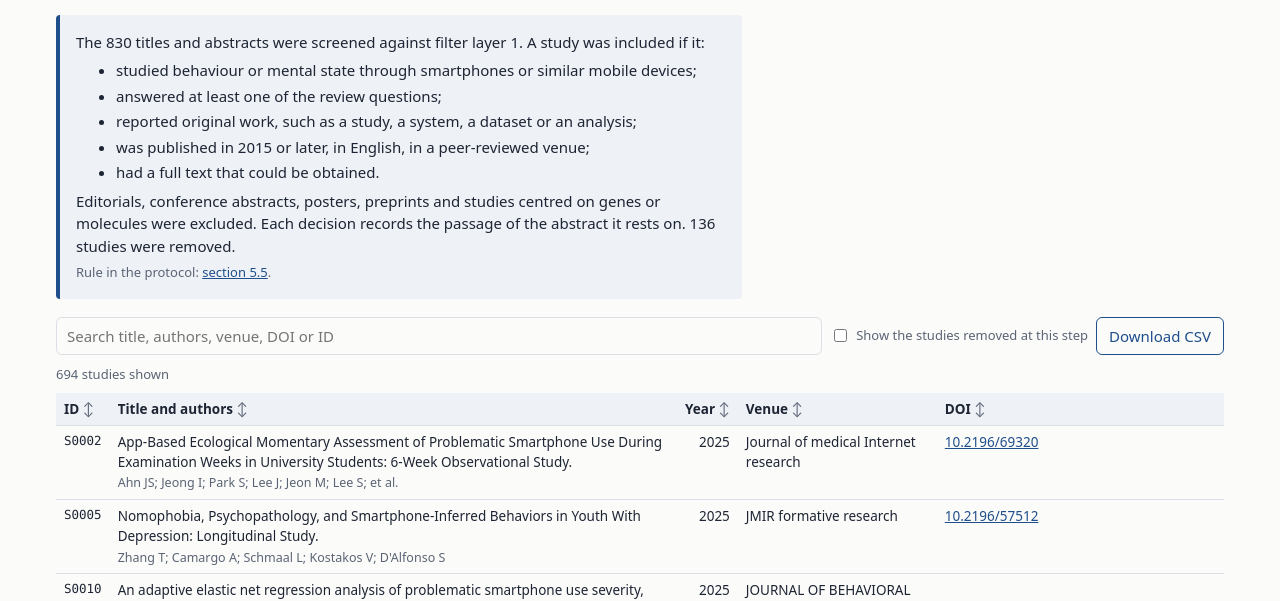
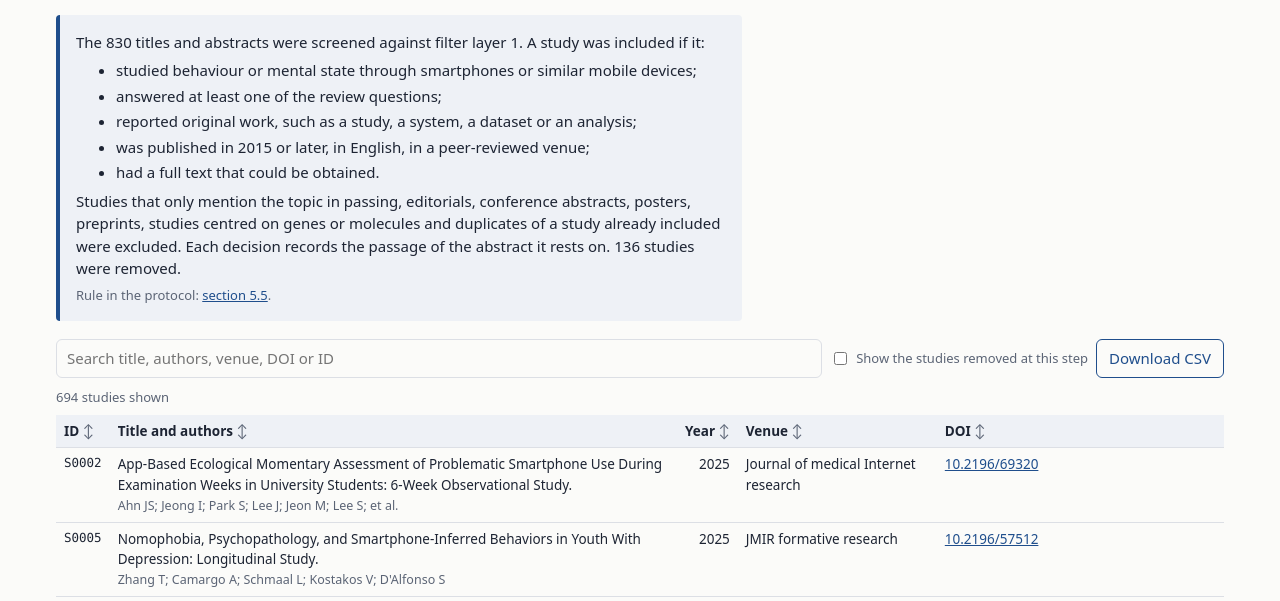
Before and after one commit to Amine44226/safeguard-literature-review, a plain HTML site: page step5.html in a window 1280 px wide. Shown: the part 161-762 px from the top of the page. Drawn offline with Linux system fonts and the light colour scheme.

Commit message:
Step 5 page: exclusion wording aligned with the protocol
Co-Authored-By: Claude Fable 5.2 <noreply@anthropic.com>

```diff
--- a/step5.html
+++ b/step5.html
@@ -9,7 +9,7 @@
 <body>
 <header class="top"><a href="index.html">SAFEGUARD literature review</a><span>Study explorer</span></header>
 <main>
-<p class="crumb">Step 5 of 7 · <a href="step4.html">previous step</a> · <a href="step6.html">next step</a></p><h1>Step 5. Title and abstract</h1><p class="lede">Studies that fail filter layer 1 are removed. <b>694</b> studies left. The step started from 830.</p><div class="rule"><p>The 830 titles and abstracts were screened against filter layer 1. A study was included if it:</p><ul><li>studied behaviour or mental state through smartphones or similar mobile devices;</li><li>answered at least one of the review questions;</li><li>reported original work, such as a study, a system, a dataset or an analysis;</li><li>was published in 2015 or later, in English, in a peer-reviewed venue;</li><li>had a full text that could be obtained.</li></ul><p>Editorials, conference abstracts, posters, preprints and studies centred on genes or molecules were excluded. Each decision records the passage of the abstract it rests on. 136 studies were removed.</p><p class="proto">Rule in the protocol: <a href="protocol.html#s5-5">section 5.5</a>.</p></div><div id="app"></div>
+<p class="crumb">Step 5 of 7 · <a href="step4.html">previous step</a> · <a href="step6.html">next step</a></p><h1>Step 5. Title and abstract</h1><p class="lede">Studies that fail filter layer 1 are removed. <b>694</b> studies left. The step started from 830.</p><div class="rule"><p>The 830 titles and abstracts were screened against filter layer 1. A study was included if it:</p><ul><li>studied behaviour or mental state through smartphones or similar mobile devices;</li><li>answered at least one of the review questions;</li><li>reported original work, such as a study, a system, a dataset or an analysis;</li><li>was published in 2015 or later, in English, in a peer-reviewed venue;</li><li>had a full text that could be obtained.</li></ul><p>Studies that only mention the topic in passing, editorials, conference abstracts, posters, preprints, studies centred on genes or molecules and duplicates of a study already included were excluded. Each decision records the passage of the abstract it rests on. 136 studies were removed.</p><p class="proto">Rule in the protocol: <a href="protocol.html#s5-5">section 5.5</a>.</p></div><div id="app"></div>
 </main>
 <script src="data/papers.js"></script>
 <script src="assets/explorer.js"></script>
```
